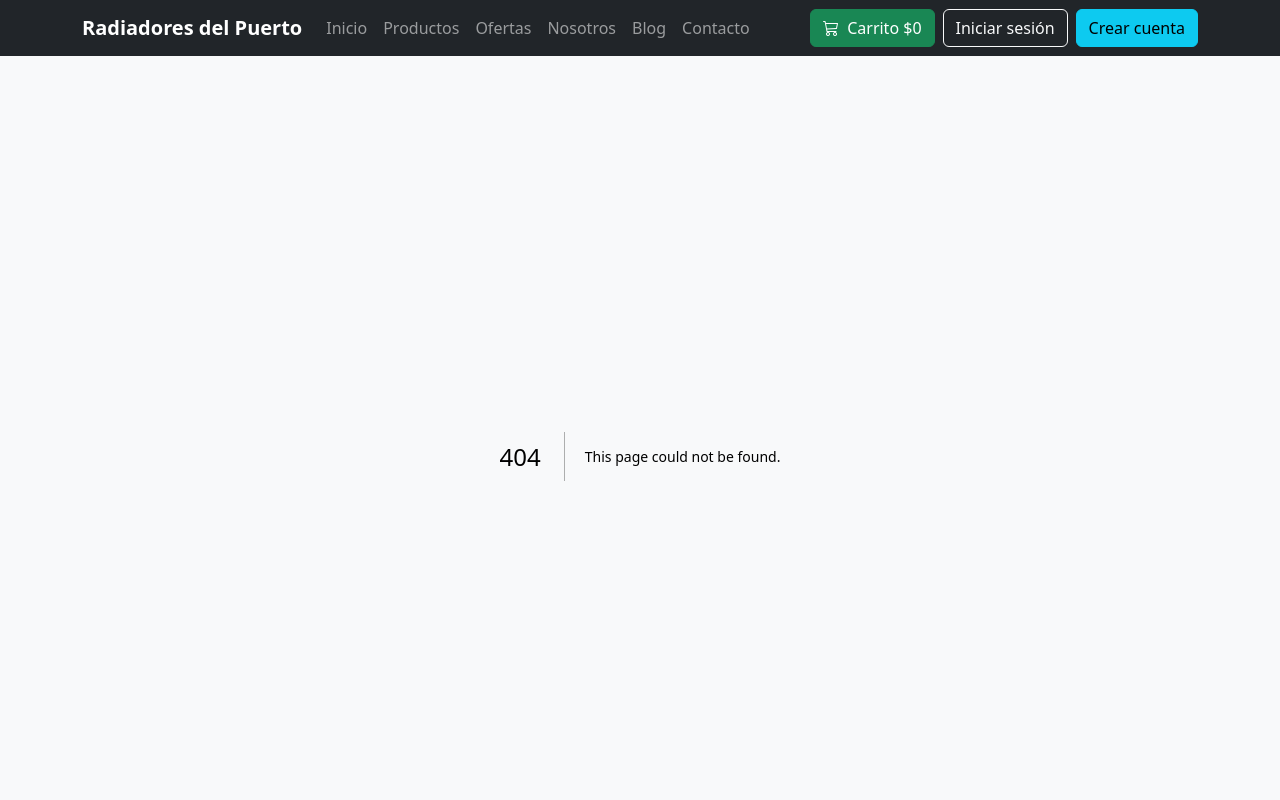
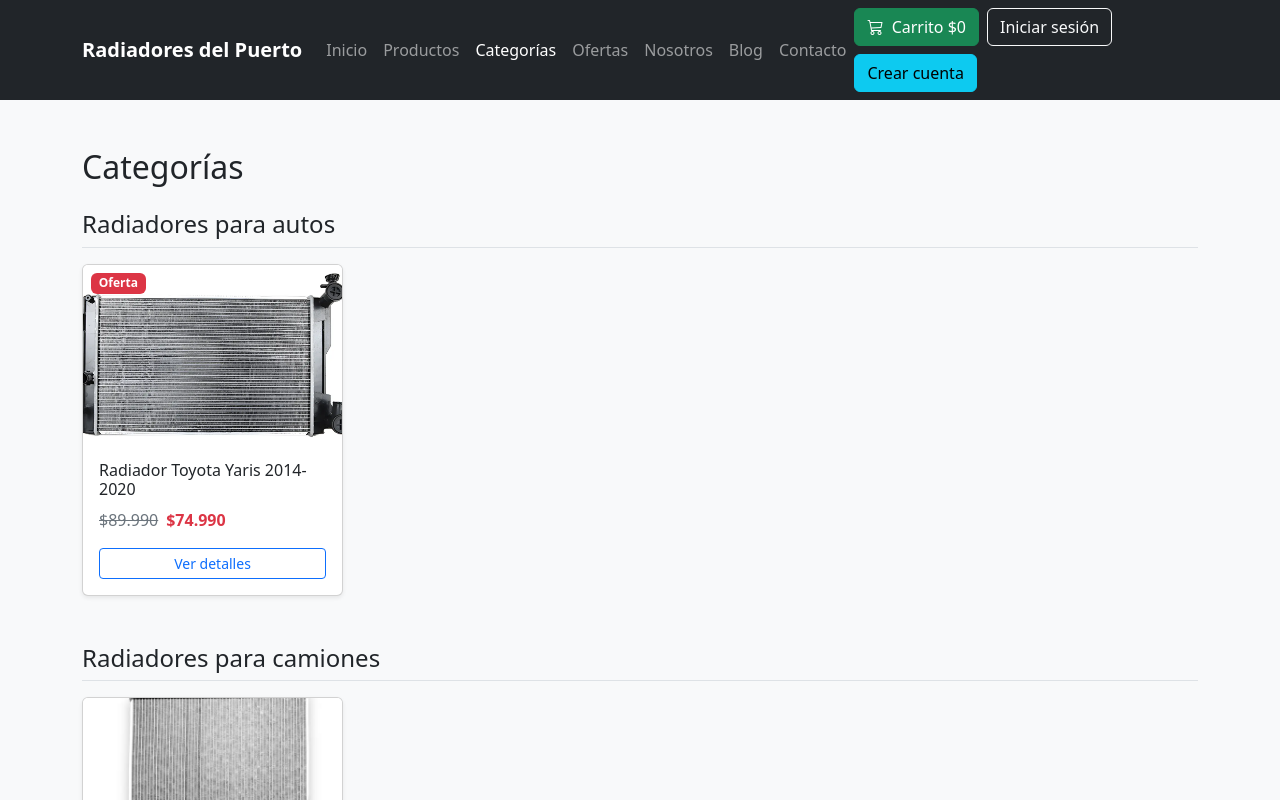
Before and after one commit to beaedov/FullStackEntrega2, a Next.js app: page /categorias in a window 1280 px wide. Before the commit this address had no page. Shown: the top 800 px of the page. Built offline with nearby package versions, Linux system fonts and the light colour scheme.

Commit message:
Página de categorías

```diff
--- /dev/null
+++ b/app/categorias/page.tsx
@@ -0,0 +1,29 @@
+import TarjetaProducto from "@/components/TarjetaProducto";
+import { categorias, productos } from "@/data/datos";
+
+export default function Categorias() {
+  return (
+    <div className="container py-5">
+      <h1 className="h2 mb-4">Categorías</h1>
+
+      {categorias.map((categoria) => {
+        // Solo los productos de esta categoría
+        const productosDeCategoria = productos.filter(
+          (producto) => producto.categoriaId === categoria.id
+        );
+
+        return (
+          <section key={categoria.id} className="mb-5">
+            <h2 className="h4 border-bottom pb-2 mb-3">{categoria.nombre}</h2>
+
+            <div className="row row-cols-1 row-cols-sm-2 row-cols-md-3 row-cols-lg-4 g-4">
+              {productosDeCategoria.map((producto) => (
+                <TarjetaProducto key={producto.id} producto={producto} />
+              ))}
+            </div>
+          </section>
+        );
+      })}
+    </div>
+  );
+}
--- a/components/Navbar.tsx
+++ b/components/Navbar.tsx
@@ -8,6 +8,7 @@ import { useState } from "react";
 const enlaces = [
   { href: "/", texto: "Inicio" },
   { href: "/productos", texto: "Productos" },
+  { href: "/categorias", texto: "Categorías" },
   { href: "/ofertas", texto: "Ofertas" },
   { href: "/nosotros", texto: "Nosotros" },
   { href: "/blog", texto: "Blog" },
```
